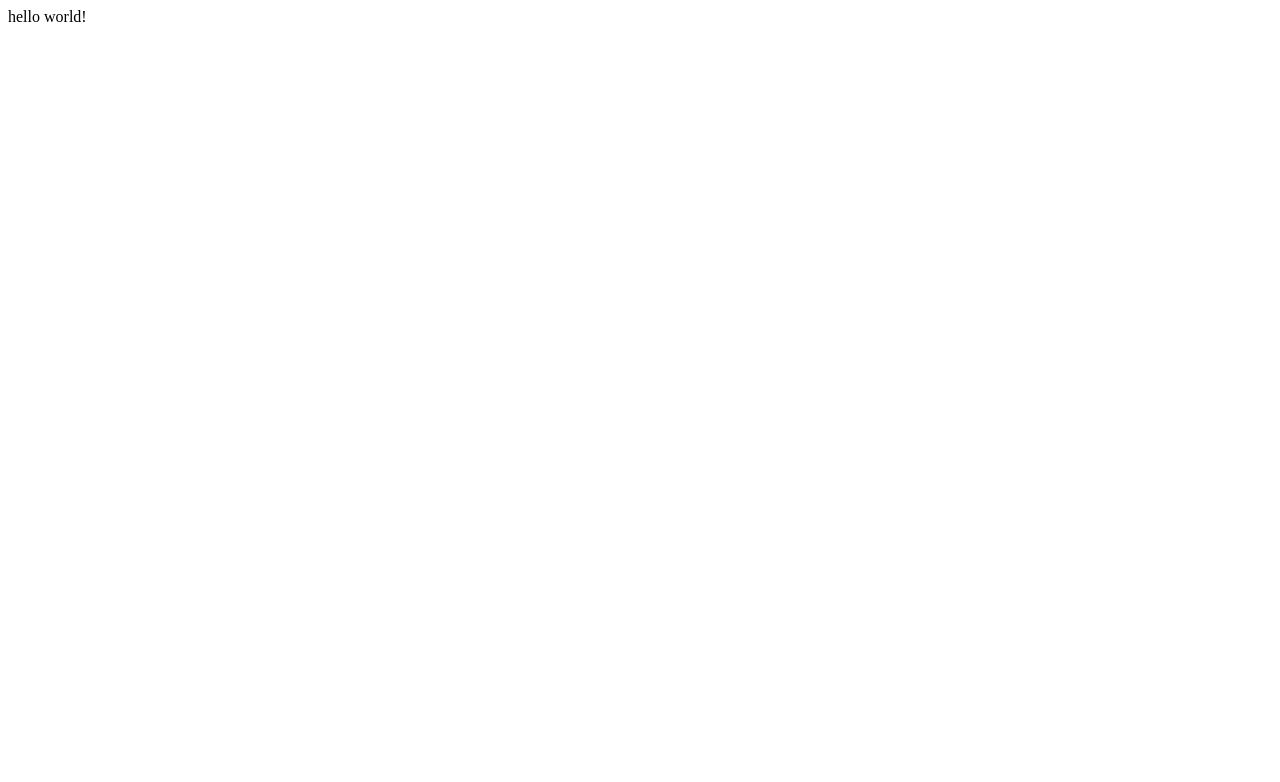
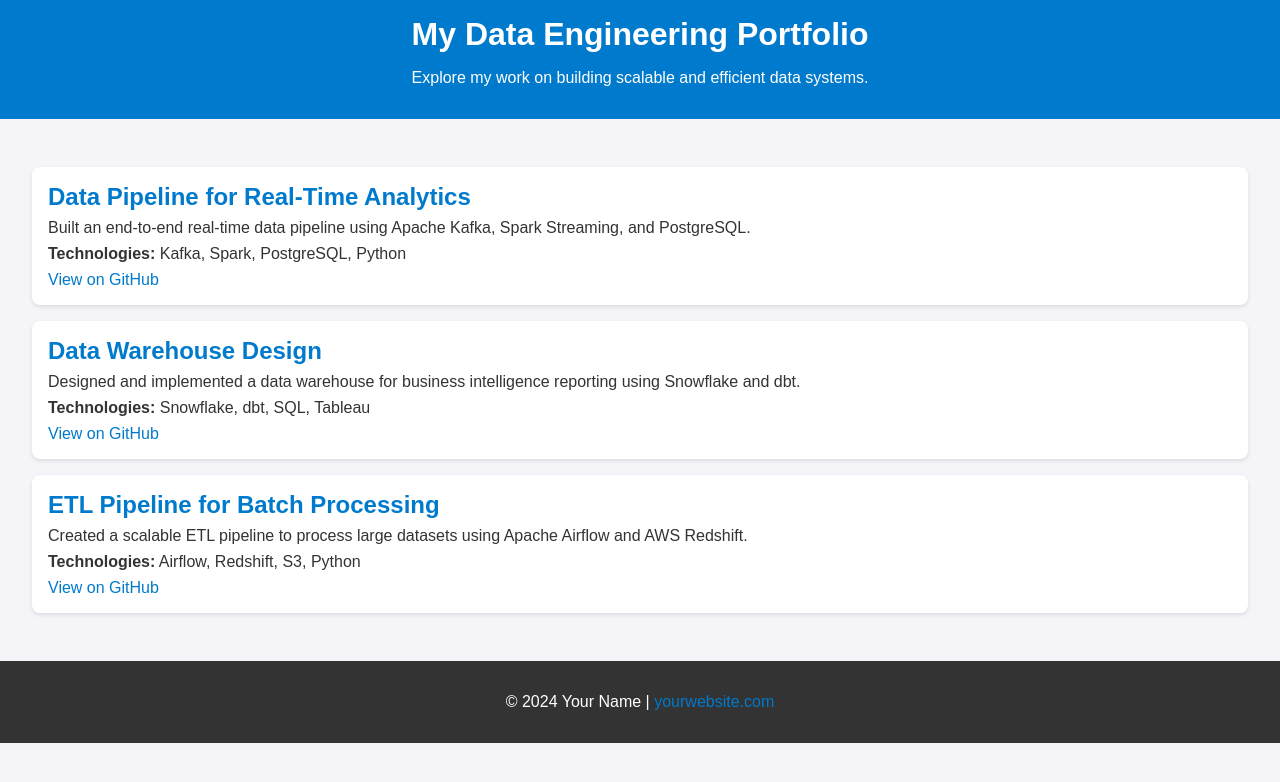
Before and after one commit to santoshmagar18/santoshmagar18.github.io, a plain HTML site: page index.html in a window 1280 px wide. Drawn offline with Linux system fonts and the light colour scheme.

Commit message:
Update index.html

```diff
--- a/index.html
+++ b/index.html
@@ -1 +1,100 @@
-hello world!
+<!DOCTYPE html>
+<html lang="en">
+<head>
+    <meta charset="UTF-8">
+    <meta name="viewport" content="width=device-width, initial-scale=1.0">
+    <title>My Data Engineering Projects</title>
+    <style>
+        body {
+            font-family: Arial, sans-serif;
+            margin: 0;
+            padding: 0;
+            background-color: #f4f4f9;
+            color: #333;
+        }
+        header {
+            background-color: #007acc;
+            color: white;
+            padding: 1rem 0;
+            text-align: center;
+        }
+        header h1 {
+            margin: 0;
+        }
+        main {
+            padding: 2rem;
+        }
+        .project {
+            background: white;
+            margin: 1rem 0;
+            padding: 1rem;
+            border-radius: 8px;
+            box-shadow: 0 2px 4px rgba(0, 0, 0, 0.1);
+        }
+        .project h2 {
+            margin: 0 0 0.5rem 0;
+            color: #007acc;
+        }
+        .project p {
+            margin: 0.5rem 0;
+        }
+        footer {
+            text-align: center;
+            padding: 1rem 0;
+            background: #333;
+            color: white;
+        }
+        a {
+            color: #007acc;
+            text-decoration: none;
+        }
+        a:hover {
+            text-decoration: underline;
+        }
+    </style>
+</head>
+<body>
+
+<header>
+    <h1>My Data Engineering Portfolio</h1>
+    <p>Explore my work on building scalable and efficient data systems.</p>
+</header>
+
+<main>
+    <!-- Project 1 -->
+    <div class="project">
+        <h2>Data Pipeline for Real-Time Analytics</h2>
+        <p>
+            Built an end-to-end real-time data pipeline using Apache Kafka, Spark Streaming, and PostgreSQL.
+        </p>
+        <p><strong>Technologies:</strong> Kafka, Spark, PostgreSQL, Python</p>
+        <a href="https://github.com/your-repo/project1" target="_blank">View on GitHub</a>
+    </div>
+
+    <!-- Project 2 -->
+    <div class="project">
+        <h2>Data Warehouse Design</h2>
+        <p>
+            Designed and implemented a data warehouse for business intelligence reporting using Snowflake and dbt.
+        </p>
+        <p><strong>Technologies:</strong> Snowflake, dbt, SQL, Tableau</p>
+        <a href="https://github.com/your-repo/project2" target="_blank">View on GitHub</a>
+    </div>
+
+    <!-- Project 3 -->
+    <div class="project">
+        <h2>ETL Pipeline for Batch Processing</h2>
+        <p>
+            Created a scalable ETL pipeline to process large datasets using Apache Airflow and AWS Redshift.
+        </p>
+        <p><strong>Technologies:</strong> Airflow, Redshift, S3, Python</p>
+        <a href="https://github.com/your-repo/project3" target="_blank">View on GitHub</a>
+    </div>
+</main>
+
+<footer>
+    <p>© 2024 Your Name | <a href="https://yourwebsite.com" target="_blank">yourwebsite.com</a></p>
+</footer>
+
+</body>
+</html>
```
